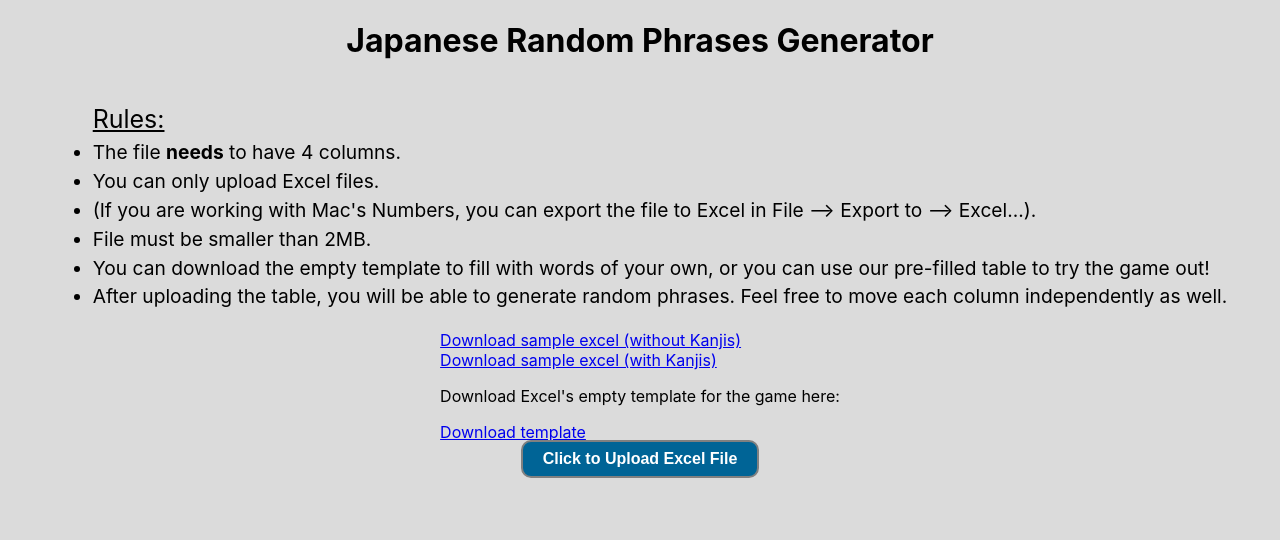
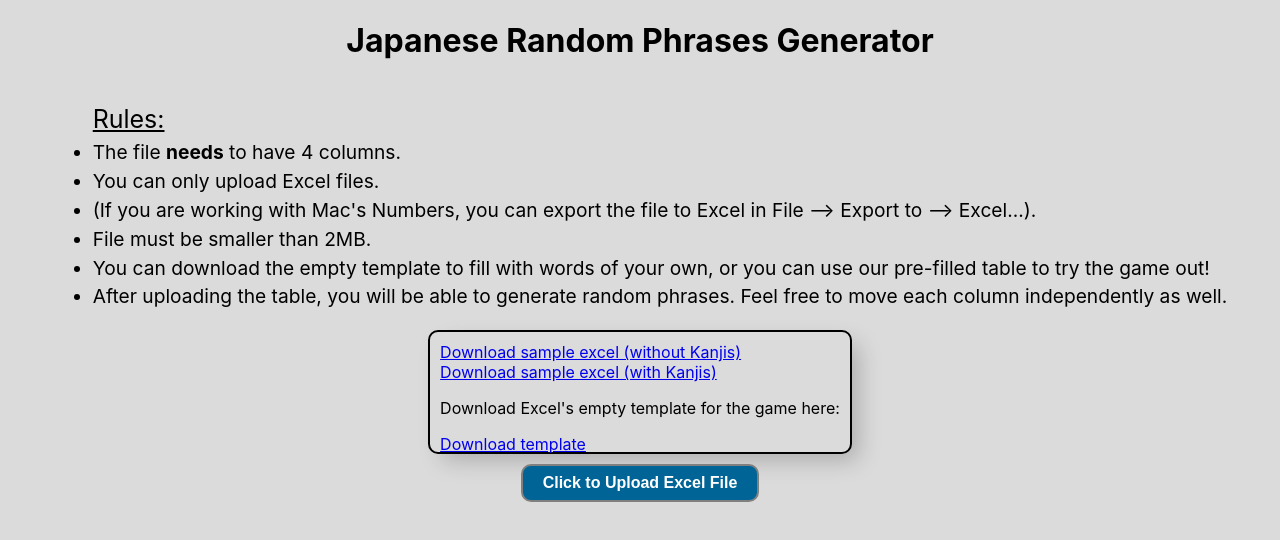
Before and after one commit to JaimeJacobo/Japanese-Trainer, a React (Create React App) app: page / in a window 1280 px wide. Shown: the top 540 px of the page. Built offline with nearby package versions, Linux system fonts and the light colour scheme; what react-with-gesture would draw is missing.

Commit message:
Created some shodowing to the downloads

```diff
--- a/src/ExcelPage.js
+++ b/src/ExcelPage.js
@@ -17,6 +17,12 @@ const LinksContainer = styled.div`
   flex-direction: column;
   height: 100px;
   justify-content: space-around;
+  border: 2px solid black;
+  padding: 10px;
+  border-radius: 10px;
+  box-shadow: 10px 10px 23px -4px rgba(0, 0, 0, 0.22);
+  -webkit-box-shadow: 10px 10px 23px -4px rgba(0, 0, 0, 0.22);
+  -moz-box-shadow: 10px 10px 23px -4px rgba(0, 0, 0, 0.22);
 `
 
 const RandomButton = styled.button`
```
